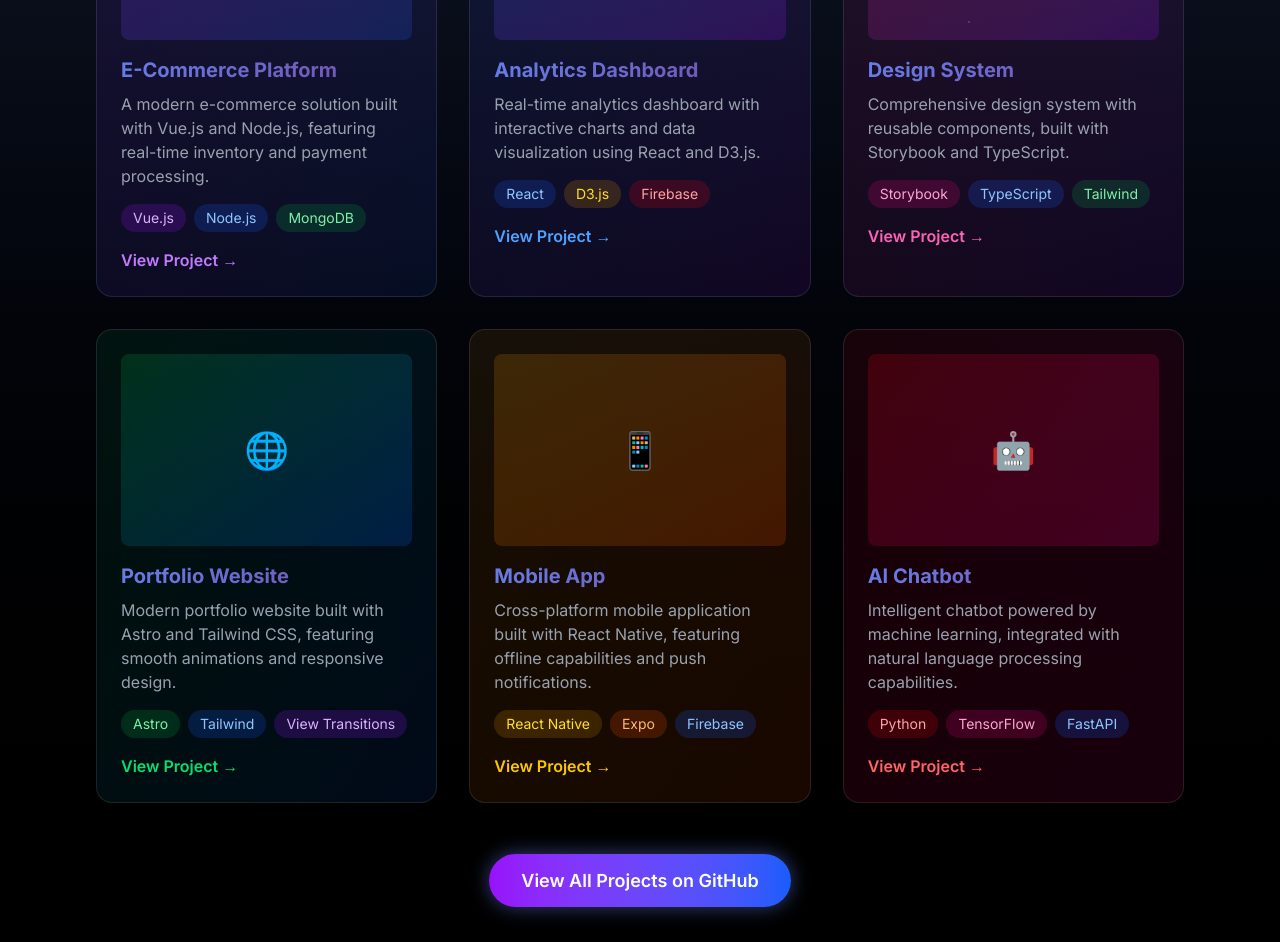
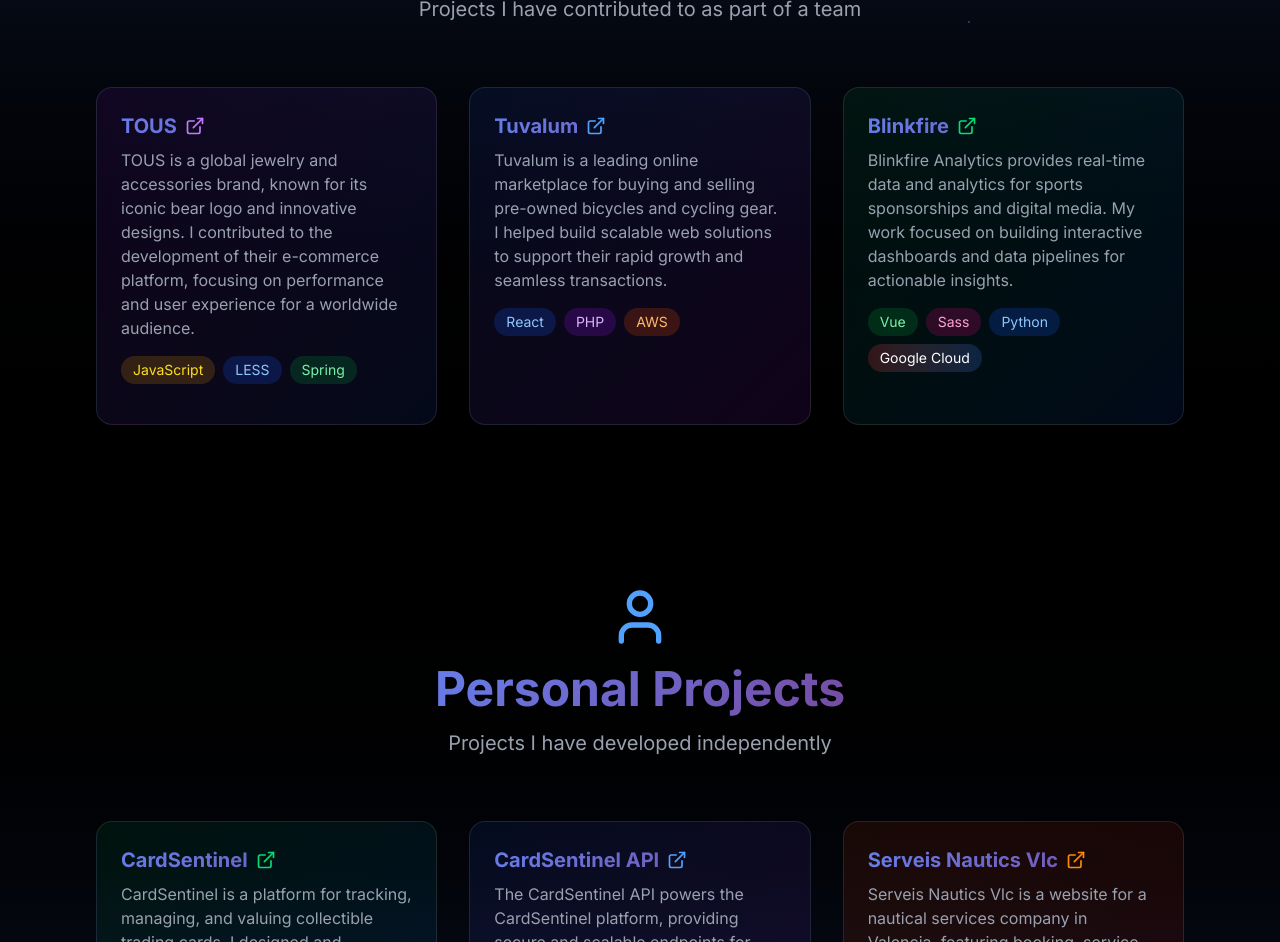
Before and after one commit to davolcu/portfolio, an Astro site: page /projects in a window 1280 px wide. Shown: the part 773-1715 px from the top of the page. Built offline with nearby package versions, Linux system fonts and the light colour scheme; Astro itself is replaced by a stand-in of ours.

Commit message:
Rework projects page

```diff
--- a/src/pages/projects.astro
+++ b/src/pages/projects.astro
@@ -3,7 +3,7 @@
 import ParticleBackground from '../components/ParticleBackground.astro';
 import Header from '../components/Header.astro';
 import Footer from '../components/Footer.astro';
-import { Rocket, BarChart3, Palette, ArrowLeft } from '@lucide/astro';
+import { Users, User, Package, ArrowLeft, ExternalLink } from '@lucide/astro';
 ---
 
 <Layout title='Projects - David Olmos'>
@@ -27,162 +27,219 @@
                 </h1>
                 <p class='text-xl text-gray-400 max-w-2xl mx-auto'>
                     A collection of my work showcasing modern web development, creative solutions, and technical
-                    expertise.
+                    expertise across collaborative projects, personal initiatives, and open-source contributions.
                 </p>
                 <div class='w-24 h-1 bg-gradient-to-r from-purple-600 to-blue-600 mx-auto mt-8'></div>
             </div>
         </div>
     </section>
 
-    <!-- Projects Section -->
+    <!-- Collaborative Projects Section -->
     <section class='py-20 bg-gradient-to-b from-gray-900 to-black'>
         <div class='max-w-6xl mx-auto px-4 sm:px-6 lg:px-8'>
+            <div class='text-center mb-16'>
+                <Users class='w-16 h-16 text-purple-400 mx-auto mb-4' />
+                <h2 class='text-4xl md:text-5xl font-bold mb-4'>
+                    <span class='gradient-text'>Collaborative Projects</span>
+                </h2>
+                <p class='text-xl text-gray-400 max-w-2xl mx-auto'>Projects I have contributed to as part of a team</p>
+            </div>
+
             <div class='grid md:grid-cols-2 lg:grid-cols-3 gap-8'>
-                <!-- Project Card 1 -->
-                <div
-                    class='group bg-gradient-to-br from-purple-600/10 to-blue-600/10 p-6 rounded-2xl border border-white/10 hover:border-purple-500/40 transition-all duration-300 hover:scale-105'
+                <!-- TOUS -->
+                <a
+                    href='https://tous.com'
+                    target='_blank'
+                    rel='noopener noreferrer'
+                    class='group bg-gradient-to-br from-purple-600/10 to-blue-600/10 p-6 rounded-2xl border border-white/10 hover:border-purple-500/40 transition-all duration-300 hover:scale-105 block'
                 >
-                    <div
-                        class='h-48 bg-gradient-to-br from-purple-600/20 to-blue-600/20 rounded-lg mb-4 flex items-center justify-center'
-                    >
-                        <Rocket class='w-16 h-16 text-purple-400' />
-                    </div>
-                    <h3 class='text-xl font-bold mb-2 gradient-text'>E-Commerce Platform</h3>
+                    <h3 class='text-xl font-bold mb-2 gradient-text flex items-center gap-2'>
+                        TOUS
+                        <ExternalLink class='w-5 h-5 text-purple-400 group-hover:text-purple-300' />
+                    </h3>
                     <p class='text-gray-400 mb-4'>
-                        A modern e-commerce solution built with Vue.js and Node.js, featuring real-time inventory and
-                        payment processing.
+                        TOUS is a global jewelry and accessories brand, known for its iconic bear logo and innovative
+                        designs. I contributed to the development of their e-commerce platform, focusing on performance
+                        and user experience for a worldwide audience.
                     </p>
                     <div class='flex flex-wrap gap-2 mb-4'>
-                        <span class='px-3 py-1 bg-purple-600/20 text-purple-300 rounded-full text-sm'>Vue.js</span>
-                        <span class='px-3 py-1 bg-blue-600/20 text-blue-300 rounded-full text-sm'>Node.js</span>
-                        <span class='px-3 py-1 bg-green-600/20 text-green-300 rounded-full text-sm'>MongoDB</span>
+                        <span class='px-3 py-1 bg-yellow-600/20 text-yellow-300 rounded-full text-sm'>JavaScript</span>
+                        <span class='px-3 py-1 bg-blue-600/20 text-blue-300 rounded-full text-sm'>LESS</span>
+                        <span class='px-3 py-1 bg-green-600/20 text-green-300 rounded-full text-sm'>Spring</span>
                     </div>
-                    <a href='#' class='text-purple-400 hover:text-purple-300 font-semibold transition-colors'
-                        >View Project →</a
-                    >
-                </div>
+                </a>
 
-                <!-- Project Card 2 -->
-                <div
-                    class='group bg-gradient-to-br from-blue-600/10 to-purple-600/10 p-6 rounded-2xl border border-white/10 hover:border-blue-500/40 transition-all duration-300 hover:scale-105'
+                <!-- Tuvalum -->
+                <a
+                    href='https://tuvalum.com/'
+                    target='_blank'
+                    rel='noopener noreferrer'
+                    class='group bg-gradient-to-br from-blue-600/10 to-purple-600/10 p-6 rounded-2xl border border-white/10 hover:border-blue-500/40 transition-all duration-300 hover:scale-105 block'
                 >
-                    <div
-                        class='h-48 bg-gradient-to-br from-blue-600/20 to-purple-600/20 rounded-lg mb-4 flex items-center justify-center'
-                    >
-                        <BarChart3 class='w-16 h-16 text-blue-400' />
-                    </div>
-                    <h3 class='text-xl font-bold mb-2 gradient-text'>Analytics Dashboard</h3>
+                    <h3 class='text-xl font-bold mb-2 gradient-text flex items-center gap-2'>
+                        Tuvalum
+                        <ExternalLink class='w-5 h-5 text-blue-400 group-hover:text-blue-300' />
+                    </h3>
                     <p class='text-gray-400 mb-4'>
-                        Real-time analytics dashboard with interactive charts and data visualization using React and
-                        D3.js.
+                        Tuvalum is a leading online marketplace for buying and selling pre-owned bicycles and cycling
+                        gear. I helped build scalable web solutions to support their rapid growth and seamless
+                        transactions.
                     </p>
                     <div class='flex flex-wrap gap-2 mb-4'>
                         <span class='px-3 py-1 bg-blue-600/20 text-blue-300 rounded-full text-sm'>React</span>
-                        <span class='px-3 py-1 bg-yellow-600/20 text-yellow-300 rounded-full text-sm'>D3.js</span>
-                        <span class='px-3 py-1 bg-red-600/20 text-red-300 rounded-full text-sm'>Firebase</span>
+                        <span class='px-3 py-1 bg-purple-600/20 text-purple-300 rounded-full text-sm'>PHP</span>
+                        <span class='px-3 py-1 bg-orange-600/20 text-orange-300 rounded-full text-sm'>AWS</span>
                     </div>
-                    <a href='#' class='text-blue-400 hover:text-blue-300 font-semibold transition-colors'
-                        >View Project →</a
-                    >
-                </div>
+                </a>
 
-                <!-- Project Card 3 -->
-                <div
-                    class='group bg-gradient-to-br from-pink-600/10 to-purple-600/10 p-6 rounded-2xl border border-white/10 hover:border-pink-500/40 transition-all duration-300 hover:scale-105'
+                <!-- Blinkfire -->
+                <a
+                    href='https://www.blinkfire.com'
+                    target='_blank'
+                    rel='noopener noreferrer'
+                    class='group bg-gradient-to-br from-green-600/10 to-blue-600/10 p-6 rounded-2xl border border-white/10 hover:border-green-500/40 transition-all duration-300 hover:scale-105 block'
                 >
-                    <div
-                        class='h-48 bg-gradient-to-br from-pink-600/20 to-purple-600/20 rounded-lg mb-4 flex items-center justify-center'
-                    >
-                        <Palette class='w-16 h-16 text-pink-400' />
-                    </div>
-                    <h3 class='text-xl font-bold mb-2 gradient-text'>Design System</h3>
+                    <h3 class='text-xl font-bold mb-2 gradient-text flex items-center gap-2'>
+                        Blinkfire
+                        <ExternalLink class='w-5 h-5 text-green-400 group-hover:text-green-300' />
+                    </h3>
                     <p class='text-gray-400 mb-4'>
-                        Comprehensive design system with reusable components, built with Storybook and TypeScript.
+                        Blinkfire Analytics provides real-time data and analytics for sports sponsorships and digital
+                        media. My work focused on building interactive dashboards and data pipelines for actionable
+                        insights.
                     </p>
                     <div class='flex flex-wrap gap-2 mb-4'>
-                        <span class='px-3 py-1 bg-pink-600/20 text-pink-300 rounded-full text-sm'>Storybook</span>
-                        <span class='px-3 py-1 bg-blue-600/20 text-blue-300 rounded-full text-sm'>TypeScript</span>
-                        <span class='px-3 py-1 bg-green-600/20 text-green-300 rounded-full text-sm'>Tailwind</span>
+                        <span class='px-3 py-1 bg-green-600/20 text-green-300 rounded-full text-sm'>Vue</span>
+                        <span class='px-3 py-1 bg-pink-600/20 text-pink-300 rounded-full text-sm'>Sass</span>
+                        <span class='px-3 py-1 bg-blue-600/20 text-blue-300 rounded-full text-sm'>Python</span>
+                        <span
+                            class='px-3 py-1 bg-gradient-to-r from-red-500/20 to-blue-500/20 text-white rounded-full text-sm'
+                            >Google Cloud</span
+                        >
                     </div>
-                    <a href='#' class='text-pink-400 hover:text-pink-300 font-semibold transition-colors'
-                        >View Project →</a
-                    >
-                </div>
+                </a>
+            </div>
+        </div>
+    </section>
 
-                <!-- Additional Project Cards -->
-                <div
-                    class='group bg-gradient-to-br from-green-600/10 to-blue-600/10 p-6 rounded-2xl border border-white/10 hover:border-green-500/40 transition-all duration-300 hover:scale-105'
+    <!-- Personal Projects Section -->
+    <section class='py-20 bg-gradient-to-b from-black to-gray-900'>
+        <div class='max-w-6xl mx-auto px-4 sm:px-6 lg:px-8'>
+            <div class='text-center mb-16'>
+                <User class='w-16 h-16 text-blue-400 mx-auto mb-4' />
+                <h2 class='text-4xl md:text-5xl font-bold mb-4'>
+                    <span class='gradient-text'>Personal Projects</span>
+                </h2>
+                <p class='text-xl text-gray-400 max-w-2xl mx-auto'>Projects I have developed independently</p>
+            </div>
+
+            <div class='grid md:grid-cols-2 lg:grid-cols-3 gap-8'>
+                <!-- CardSentinel -->
+                <a
+                    href='https://cardsentinel.io'
+                    target='_blank'
+                    rel='noopener noreferrer'
+                    class='group bg-gradient-to-br from-green-600/10 to-blue-600/10 p-6 rounded-2xl border border-white/10 hover:border-green-500/40 transition-all duration-300 hover:scale-105 block'
                 >
-                    <div
-                        class='h-48 bg-gradient-to-br from-green-600/20 to-blue-600/20 rounded-lg mb-4 flex items-center justify-center'
-                    >
-                        <span class='text-4xl'>🌐</span>
-                    </div>
-                    <h3 class='text-xl font-bold mb-2 gradient-text'>Portfolio Website</h3>
+                    <h3 class='text-xl font-bold mb-2 gradient-text flex items-center gap-2'>
+                        CardSentinel
+                        <ExternalLink class='w-5 h-5 text-green-400 group-hover:text-green-300' />
+                    </h3>
                     <p class='text-gray-400 mb-4'>
-                        Modern portfolio website built with Astro and Tailwind CSS, featuring smooth animations and
-                        responsive design.
+                        CardSentinel is a platform for tracking, managing, and valuing collectible trading cards. I
+                        designed and developed the entire product, focusing on a seamless user experience and robust
+                        data handling.
                     </p>
                     <div class='flex flex-wrap gap-2 mb-4'>
-                        <span class='px-3 py-1 bg-green-600/20 text-green-300 rounded-full text-sm'>Astro</span>
+                        <span class='px-3 py-1 bg-green-600/20 text-green-300 rounded-full text-sm'>Nuxt</span>
                         <span class='px-3 py-1 bg-blue-600/20 text-blue-300 rounded-full text-sm'>Tailwind</span>
-                        <span class='px-3 py-1 bg-purple-600/20 text-purple-300 rounded-full text-sm'
-                            >View Transitions</span
-                        >
+                        <span class='px-3 py-1 bg-green-500/20 text-green-300 rounded-full text-sm'>Netlify</span>
                     </div>
-                    <a href='#' class='text-green-400 hover:text-green-300 font-semibold transition-colors'
-                        >View Project →</a
-                    >
-                </div>
+                </a>
 
-                <div
-                    class='group bg-gradient-to-br from-yellow-600/10 to-orange-600/10 p-6 rounded-2xl border border-white/10 hover:border-yellow-500/40 transition-all duration-300 hover:scale-105'
+                <!-- CardSentinel API -->
+                <a
+                    href='https://api.cardsentinel.io'
+                    target='_blank'
+                    rel='noopener noreferrer'
+                    class='group bg-gradient-to-br from-blue-600/10 to-purple-600/10 p-6 rounded-2xl border border-white/10 hover:border-blue-500/40 transition-all duration-300 hover:scale-105 block'
                 >
-                    <div
-                        class='h-48 bg-gradient-to-br from-yellow-600/20 to-orange-600/20 rounded-lg mb-4 flex items-center justify-center'
-                    >
-                        <span class='text-4xl'>📱</span>
-                    </div>
-                    <h3 class='text-xl font-bold mb-2 gradient-text'>Mobile App</h3>
+                    <h3 class='text-xl font-bold mb-2 gradient-text flex items-center gap-2'>
+                        CardSentinel API
+                        <ExternalLink class='w-5 h-5 text-blue-400 group-hover:text-blue-300' />
+                    </h3>
                     <p class='text-gray-400 mb-4'>
-                        Cross-platform mobile application built with React Native, featuring offline capabilities and
-                        push notifications.
+                        The CardSentinel API powers the CardSentinel platform, providing secure and scalable endpoints
+                        for card data, pricing, and user management.
                     </p>
                     <div class='flex flex-wrap gap-2 mb-4'>
-                        <span class='px-3 py-1 bg-yellow-600/20 text-yellow-300 rounded-full text-sm'>React Native</span
-                        >
-                        <span class='px-3 py-1 bg-orange-600/20 text-orange-300 rounded-full text-sm'>Expo</span>
-                        <span class='px-3 py-1 bg-blue-600/20 text-blue-300 rounded-full text-sm'>Firebase</span>
+                        <span class='px-3 py-1 bg-blue-600/20 text-blue-300 rounded-full text-sm'>TypeScript</span>
+                        <span class='px-3 py-1 bg-gray-600/20 text-gray-300 rounded-full text-sm'>Express</span>
+                        <span class='px-3 py-1 bg-green-600/20 text-green-300 rounded-full text-sm'>Supabase</span>
+                        <span class='px-3 py-1 bg-green-500/20 text-green-300 rounded-full text-sm'>Netlify</span>
                     </div>
-                    <a href='#' class='text-yellow-400 hover:text-yellow-300 font-semibold transition-colors'
-                        >View Project →</a
-                    >
-                </div>
+                </a>
 
-                <div
-                    class='group bg-gradient-to-br from-red-600/10 to-pink-600/10 p-6 rounded-2xl border border-white/10 hover:border-red-500/40 transition-all duration-300 hover:scale-105'
+                <!-- Serveis Nautics Vlc -->
+                <a
+                    href='https://serveisnauticsvlc.com/'
+                    target='_blank'
+                    rel='noopener noreferrer'
+                    class='group bg-gradient-to-br from-orange-600/10 to-red-600/10 p-6 rounded-2xl border border-white/10 hover:border-orange-500/40 transition-all duration-300 hover:scale-105 block'
                 >
-                    <div
-                        class='h-48 bg-gradient-to-br from-red-600/20 to-pink-600/20 rounded-lg mb-4 flex items-center justify-center'
-                    >
-                        <span class='text-4xl'>🤖</span>
-                    </div>
-                    <h3 class='text-xl font-bold mb-2 gradient-text'>AI Chatbot</h3>
+                    <h3 class='text-xl font-bold mb-2 gradient-text flex items-center gap-2'>
+                        Serveis Nautics Vlc
+                        <ExternalLink class='w-5 h-5 text-orange-400 group-hover:text-orange-300' />
+                    </h3>
                     <p class='text-gray-400 mb-4'>
-                        Intelligent chatbot powered by machine learning, integrated with natural language processing
-                        capabilities.
+                        Serveis Nautics Vlc is a website for a nautical services company in Valencia, featuring booking,
+                        service listings, and customer management.
                     </p>
                     <div class='flex flex-wrap gap-2 mb-4'>
-                        <span class='px-3 py-1 bg-red-600/20 text-red-300 rounded-full text-sm'>Python</span>
-                        <span class='px-3 py-1 bg-pink-600/20 text-pink-300 rounded-full text-sm'>TensorFlow</span>
-                        <span class='px-3 py-1 bg-blue-600/20 text-blue-300 rounded-full text-sm'>FastAPI</span>
+                        <span class='px-3 py-1 bg-orange-600/20 text-orange-300 rounded-full text-sm'>Svelte</span>
+                        <span class='px-3 py-1 bg-blue-600/20 text-blue-300 rounded-full text-sm'>Tailwind</span>
+                        <span class='px-3 py-1 bg-green-500/20 text-green-300 rounded-full text-sm'>Netlify</span>
                     </div>
-                    <a href='#' class='text-red-400 hover:text-red-300 font-semibold transition-colors'
-                        >View Project →</a
-                    >
-                </div>
+                </a>
+            </div>
+        </div>
+    </section>
+
+    <!-- NPM Packages Section -->
+    <section class='py-20 bg-gradient-to-b from-gray-900 to-black'>
+        <div class='max-w-6xl mx-auto px-4 sm:px-6 lg:px-8'>
+            <div class='text-center mb-16'>
+                <Package class='w-16 h-16 text-yellow-400 mx-auto mb-4' />
+                <h2 class='text-4xl md:text-5xl font-bold mb-4'>
+                    <span class='gradient-text'>NPM Packages</span>
+                </h2>
+                <p class='text-xl text-gray-400 max-w-2xl mx-auto'>Open-source packages I have published</p>
             </div>
 
+            <div class='grid md:grid-cols-2 lg:grid-cols-3 gap-8'>
+                <!-- Vue Template Populator -->
+                <a
+                    href='https://www.npmjs.com/package/vue-template-populator'
+                    target='_blank'
+                    rel='noopener noreferrer'
+                    class='group bg-gradient-to-br from-yellow-600/10 to-green-600/10 p-6 rounded-2xl border border-white/10 hover:border-yellow-500/40 transition-all duration-300 hover:scale-105 block'
+                >
+                    <h3 class='text-xl font-bold mb-2 gradient-text flex items-center gap-2'>
+                        Vue Template Populator
+                        <ExternalLink class='w-5 h-5 text-yellow-400 group-hover:text-yellow-300' />
+                    </h3>
+                    <p class='text-gray-400 mb-4'>
+                        Vue Template Populator is an NPM package that auto-generates setters and computed getters for
+                        your Vue component data props.
+                    </p>
+                    <div class='flex flex-wrap gap-2 mb-4'>
+                        <span class='px-3 py-1 bg-yellow-600/20 text-yellow-300 rounded-full text-sm'>JavaScript</span>
+                        <span class='px-3 py-1 bg-blue-600/20 text-blue-300 rounded-full text-sm'>Rollup</span>
+                    </div>
+                </a>
+            </div>
+
+            <!-- GitHub CTA -->
             <div class='text-center mt-16'>
                 <a
                     href='https://github.com/davolcu'
```
Also changed, not shown: src/components/MobileNav.astro (line endings or trailing spaces).
